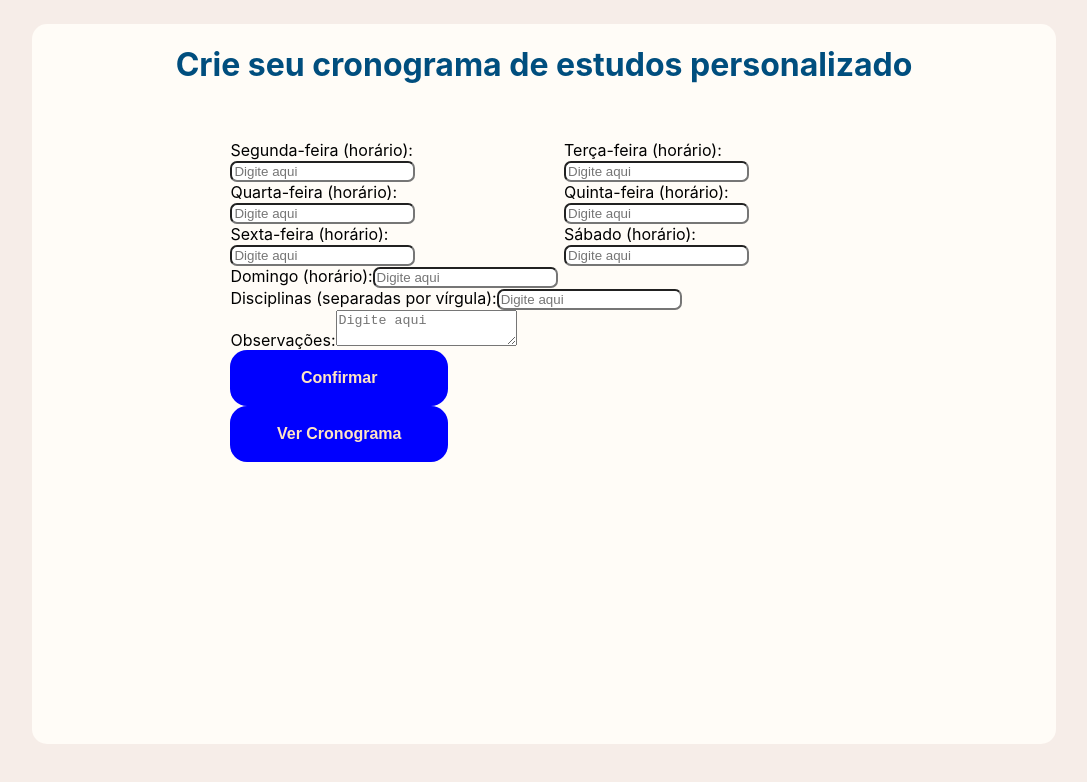
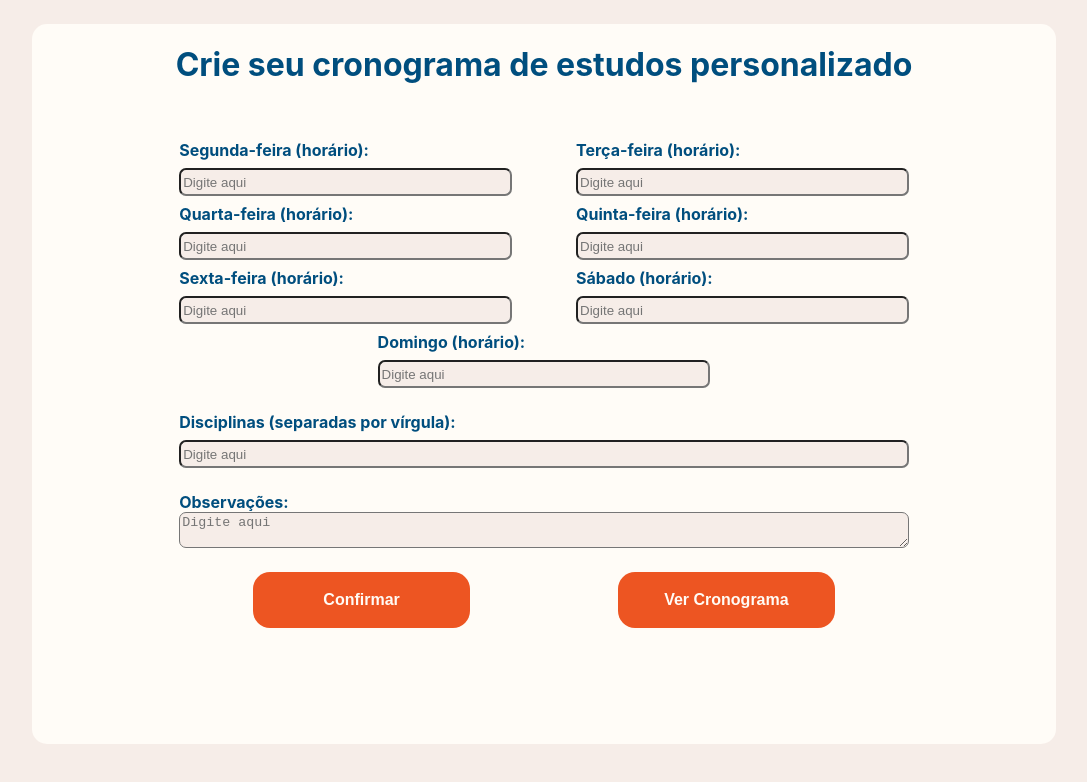
Before and after one commit to Equipe07-DS/FocusMe, a React (Create React App) app in the folder frontend/: page / in a window 1280 px wide. Shown: the top 782 px of the page, without its empty margins (96-1183 px from the left). Built offline with nearby package versions, Linux system fonts and the light colour scheme.

Commit message:
Colocação do conteúdo em grids e mudança de cor dos botões

```diff
--- a/frontend/src/componentes/FazerFormulario.css
+++ b/frontend/src/componentes/FazerFormulario.css
@@ -1,54 +1,63 @@
-.formulario {
+input {
+    border-radius: 7px;
+    background-color: #F6EDE8;
+    font-family: Arial, Helvetica, sans-serif;
+}
+
+textarea {
+    border-radius: 7px;
+    background-color: #F6EDE8;
+}
+
+label {
+    color:#004E7E;
+    font-weight: 650;
+}
+form {
+    display: grid;
+    row-gap: 3vh;
+    grid-template-columns: repeat(1, 1fr);
+}
+.Caixa-input{
     Display: grid;
     grid-template-columns: repeat(1, 1fr);
-    width: 22vw;
+    width: 100%;
     height: 7vh;
 }
 
-input {
-    border-radius: 7px;
+.Caixa-Domingo {
+    width: 26vw;
 }
 
+.Caixa-botoes {
+    justify-items: center;
+    Display: grid;
+    grid-template-columns: repeat(2, 1fr);
+}
 .Grid-dias {
-    width: 49vw;
+    width: 57vw;
     display: grid;
     grid-template-columns: repeat(2, 1fr);
-    column-gap: 5vh;
+    column-gap: 5vw;
+    row-gap: 1vh;
 }
-.dias {
+.Dias {
+    display: grid;
+    grid-template-columns: repeat(1, 1fr);
+    justify-items: center;
+    row-gap: 1vh;
+}
+
+.Caixa {
+    width: 57vw;
     display: grid;
     grid-template-columns: repeat(1, 1fr);
     justify-items: center;
 }
 
-.Caixa {
-    width: 49vw;
-    display: grid;
-    grid-template-columns: repeat(1, 1fr);
-    justify-items: center;
-    row-gap: 5vh;
-}
-
-.Informacoes-dias {
-    color: black;
-    display: flexbox;
-    font-size: medium;
-    font-weight:500;
-}
-
-.Exemplo-dias {
-    color: gray;
-}
-.Outras-Infos {
-    width: 49vw;
-    display: grid;
-    grid-template-columns: repeat(2, 1fr);
-    column-gap: 5vh;
-}
-
 .botao {
-    background-color: blue;
-    color: bisque;
+    background-color: #ED5522;
+    color: #FFFBF5;
     border-radius: 17px;
     border: none;
     cursor: pointer;
@@ -57,3 +66,7 @@ input {
     width: 17vw;
     height: 7vh;
 }
+
+.botao:hover {
+    background-color:  #F48763;
+}
```
